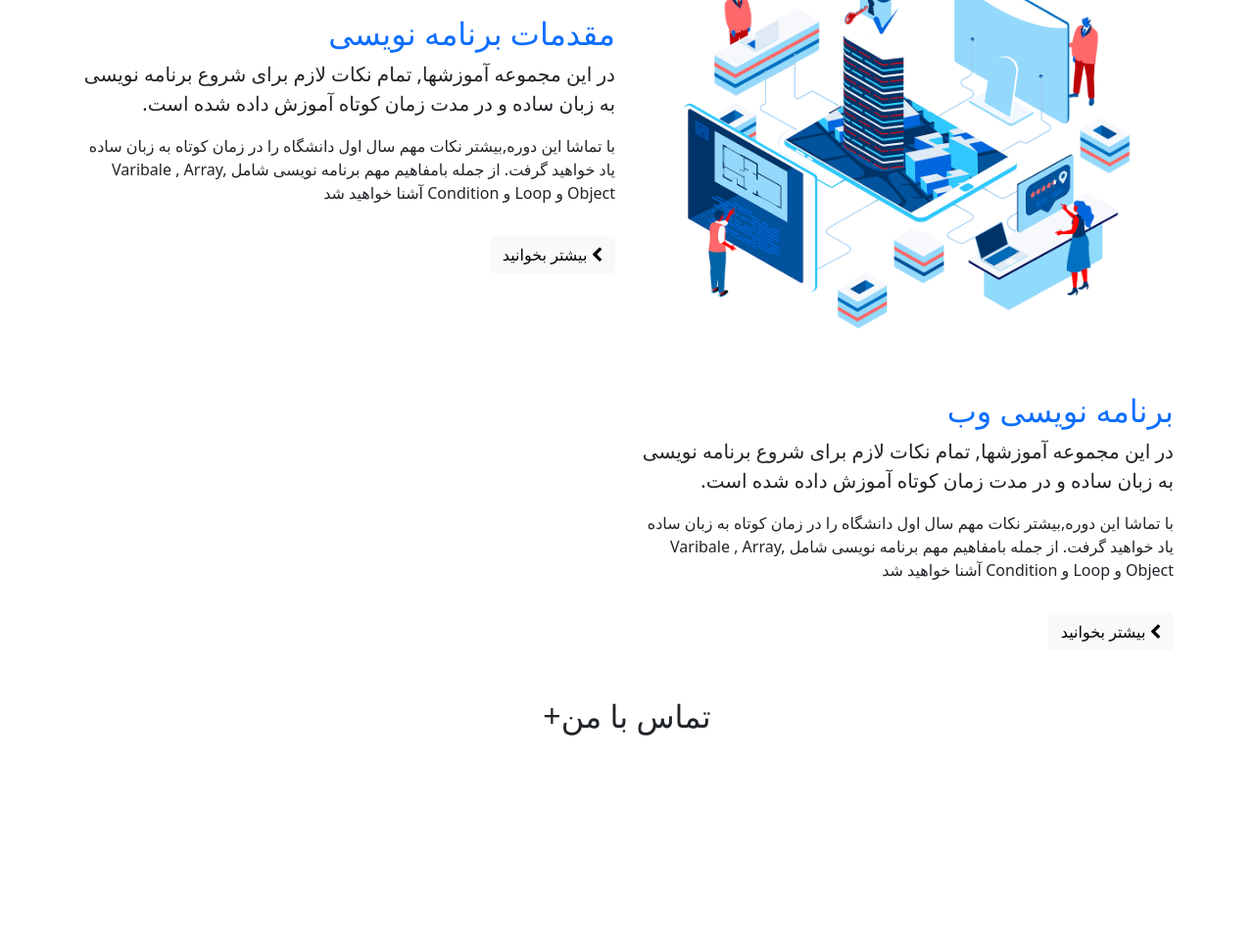
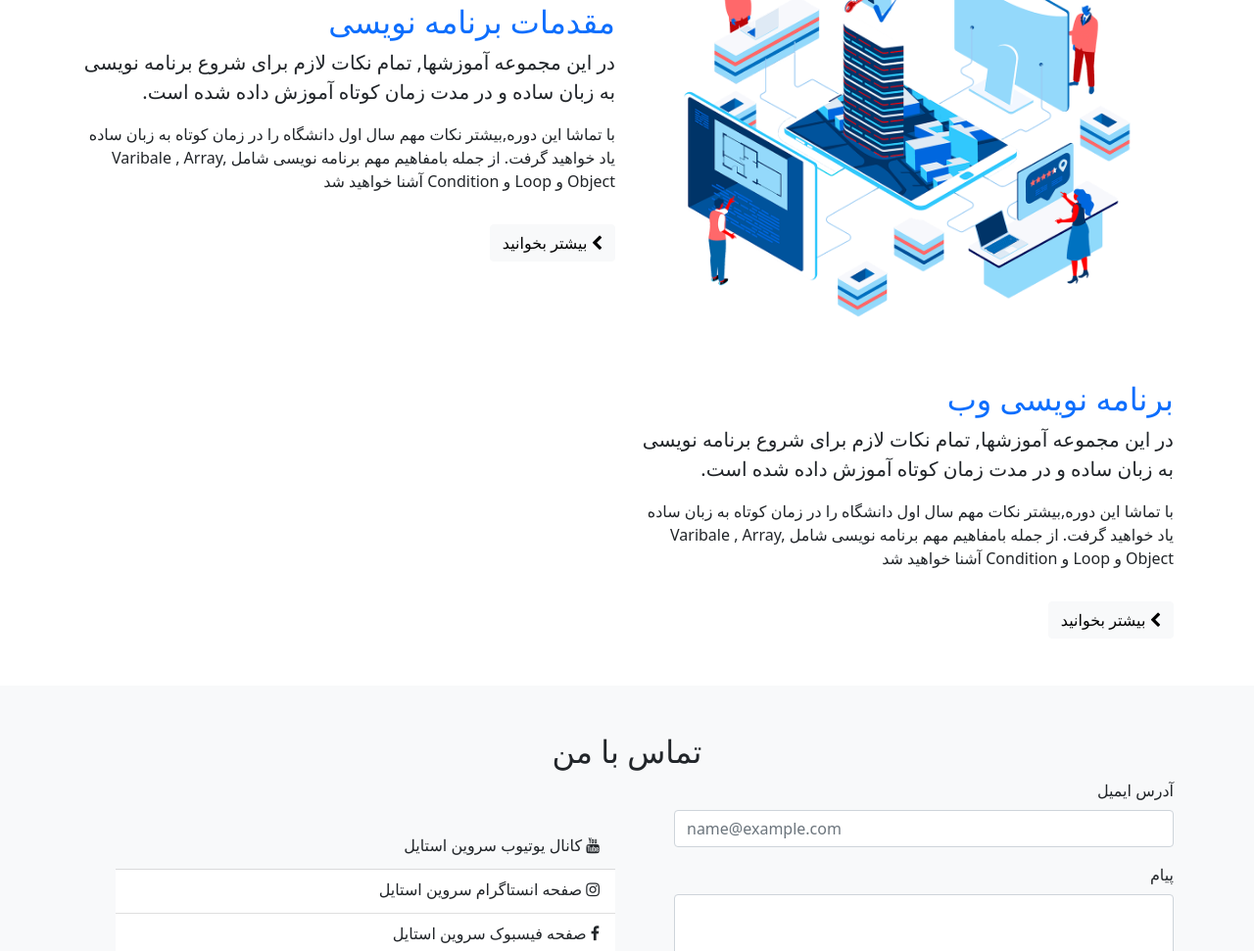
Before and after one commit to sfhamnava/Sarvinstyle, a plain HTML site: page index.html in a window 1280 px wide. Shown: the part 1829-2800 px from the top of the page at 98% size. Before the commit the page ends 2588 px from the top, so only its background shows below. Drawn offline with nearby package versions, Linux system fonts and the light colour scheme.

Commit message:
finished project

```diff
--- a/css/style.css
+++ b/css/style.css
@@ -1,3 +1,8 @@
+body::before{
+    display: block;
+    content: '';
+    height: 60px;
+}
 .bg-primary{
     background: #6244c5 !important;
 }
--- a/index.html
+++ b/index.html
@@ -11,7 +11,7 @@
 </head>
 <body>
 
-    <nav class="navbar navbar-expand-md navbar-light py-3">
+    <nav class="navbar navbar-expand-md navbar-light py-3 fixed-top">
         <div class="container">
             <a href="#" class="navbar-brand" >SarvinStyle</a>
           <button class="navbar-toggler" type="button" data-bs-toggle="collapse" data-bs-target="#navbarTogglerDemo01" aria-controls="navbarTogglerDemo01" aria-expanded="false" aria-label="Toggle navigation">
@@ -216,20 +216,55 @@
                 بیشتر بخوانید
               </a>
             </div>
-            <div class="col-md">
+            <div class="col-md P-5">
               <img src="./image/Work & Office Illustrations.png" alt="" class="img-fluid">
             </div>
           </div>
         </div>
       </section>
 
-      <section id="contantme">
+      <section id="contactme" class="bg-light p-5">
         <div class="container">
-          <h2 class="text-center">تماس با من+</h2>
+          <h2 class="text-center">تماس با من</h2>
+          <div class="row laign-items-center justify-content-between">
+            <div class="col-md">
+            <div class="mb-3">
+              <label for="exampleFormControlInput1" class="form-label">آدرس ایمیل</label>
+              <input type="email" class="form-control" id="exampleFormControlInput1" placeholder="name@example.com">
+            </div>
+            <div class="mb-3">
+              <label for="exampleFormControlTextarea1" class="form-label">پیام </label>
+              <textarea class="form-control" id="exampleFormControlTextarea1" rows="3"></textarea>
+            </div>
+            <div class="d-grid">
+              <button class="btn btn-primary">ارسال پیام</button>
+            </div>
 
+            </div>
+            <div class="col-md p-5">
+              <div class="list-group list-group-flush">
+                <a href="#" class="list-group-item bg-light">
+                  <i class="fa fa-youtube h1 x-4"></i>
+                  کانال یوتیوب سروین استایل
+                </a>
+                <a href="#" class="list-group-item">
+                  <i class="fa fa-instagram h1 x-4"></i>
+                صفحه انستاگرام سروین استایل
+                </a>
+                <a href="#" class="list-group-item">
+                  <i class="fa fa-facebook h1 x-4"></i>
+                  صفحه فیسبوک سروین استایل
+                </a>
+              </div>
+            </div>
+          </div>
         </div>
       </section>
+      <!-- footer -->
 
+      <footer class="bg-warning text-center p-2">
+        <p class="lead">Copyright &copy;2023 |SarvinStyle</p>
+      </footer>
     <script src="https://cdn.jsdelivr.net/npm/bootstrap@5.0.2/dist/js/bootstrap.bundle.min.js" integrity="sha384-MrcW6ZMFYlzcLA8Nl+NtUVF0sA7MsXsP1UyJoMp4YLEuNSfAP+JcXn/tWtIaxVXM" crossorigin="anonymous"></script>
 </body>
 </html>
```
Also changed, not shown: aboutme.html (added, +44 -0 lines).
